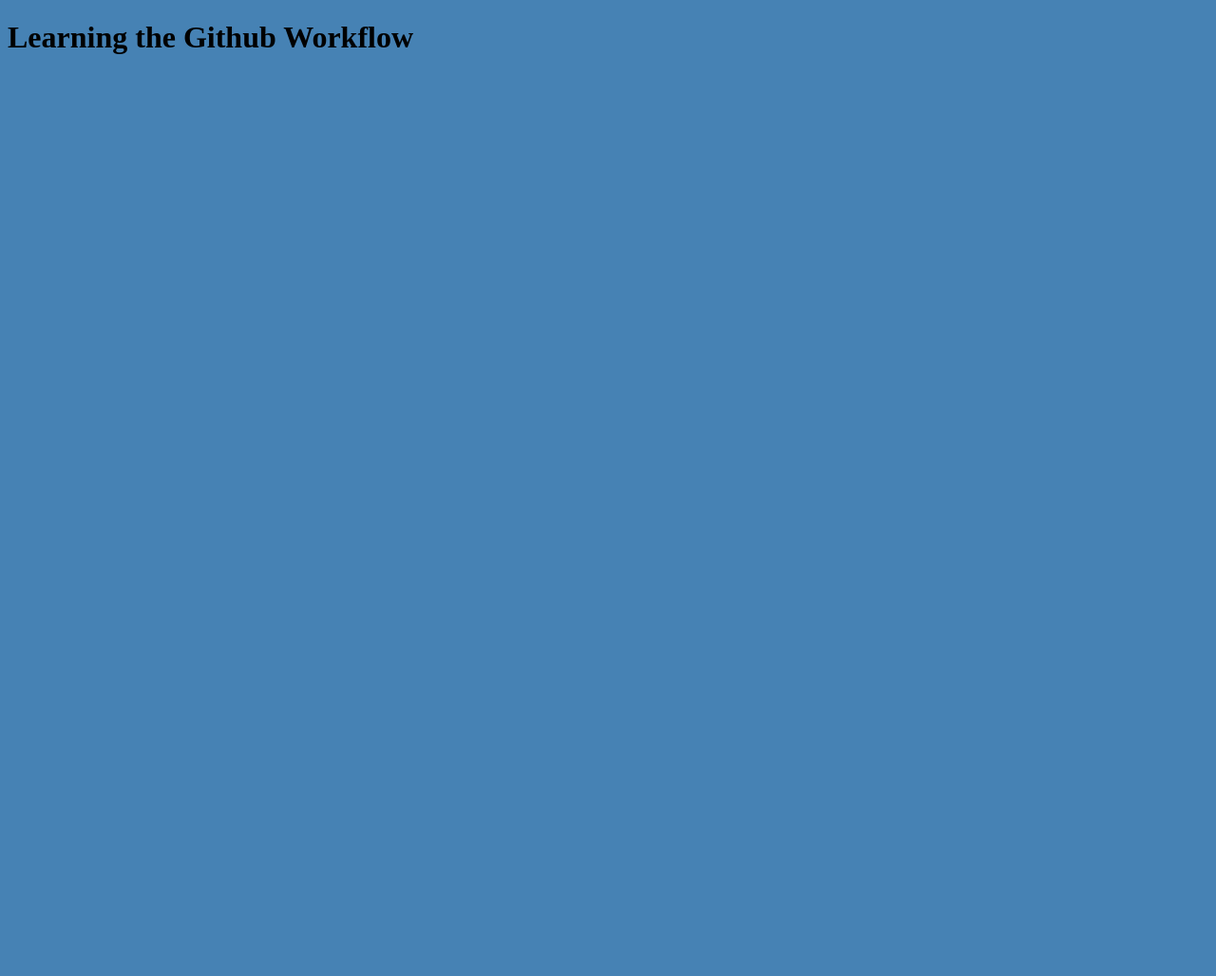
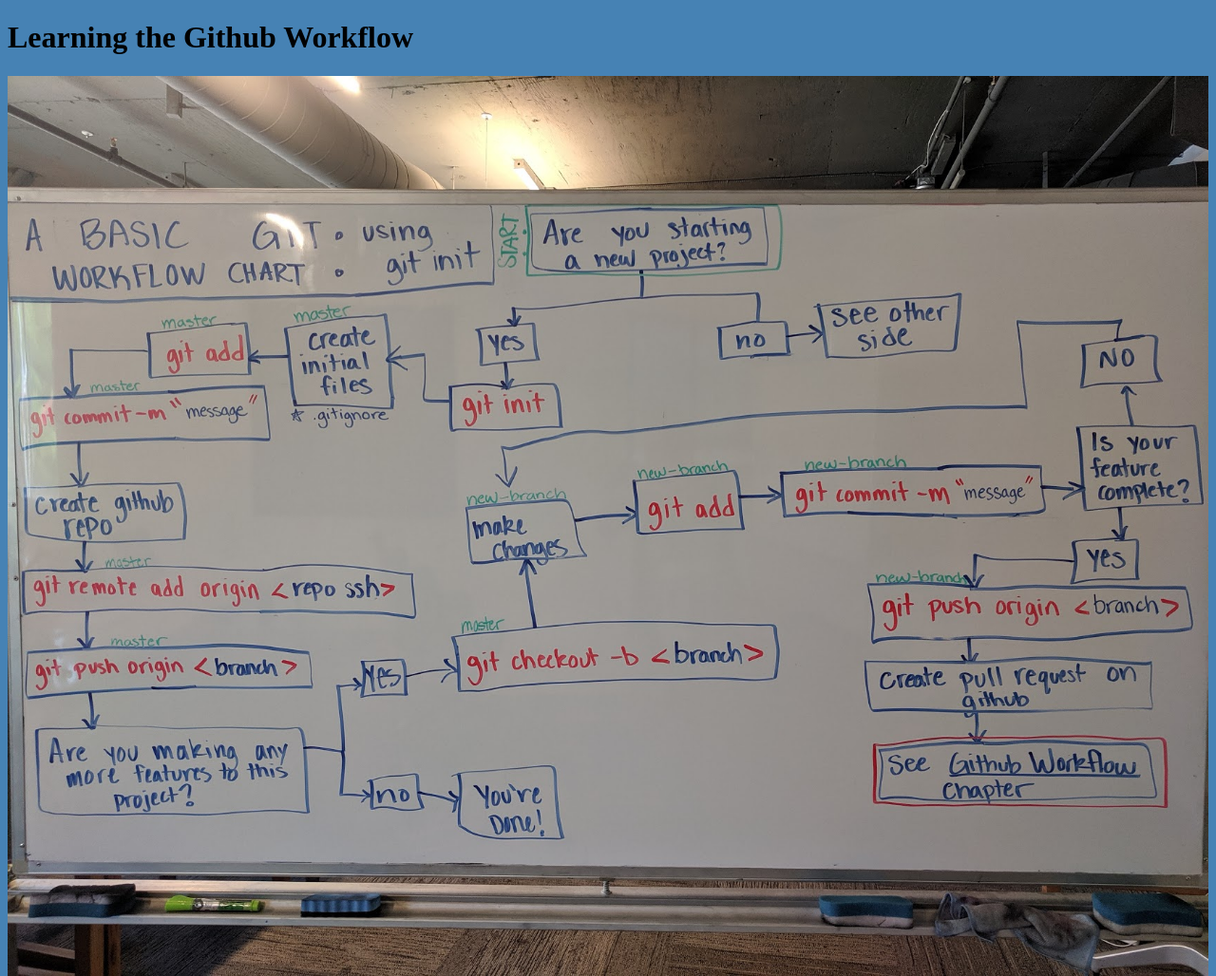
Before and after one commit to kwohl/github-workflow, a plain HTML site: page src/index.html in a window 1280 px wide. Shown: the top 1028 px of the page at 95% size. Before the commit the page ends 800 px from the top, so only its background shows below. Drawn offline with Linux system fonts and the light colour scheme.

Commit message:
added images and header

```diff
--- a/src/index.html
+++ b/src/index.html
@@ -10,6 +10,10 @@
         <body>
             <h1>Learning the Github Workflow</h1>
 
+            <img src="./images/Git_Workflow_New_Project.jpg" alt="new project git workflow">
+
+            <img src="./images/Git_Workflow_Existing_Project.png" alt="existing project git workflow">
+
 
         <script src="./scripts/main.js"></script>
         </body>
--- a/src/styles/main.css
+++ b/src/styles/main.css
@@ -1,3 +1,7 @@
 body {
     background-color: steelblue;
 }
+
+img {
+    width: 100%;
+}
```
Also changed, not shown: src/images/Git_Workflow_New_Project.jpg (added), 1 other file.
